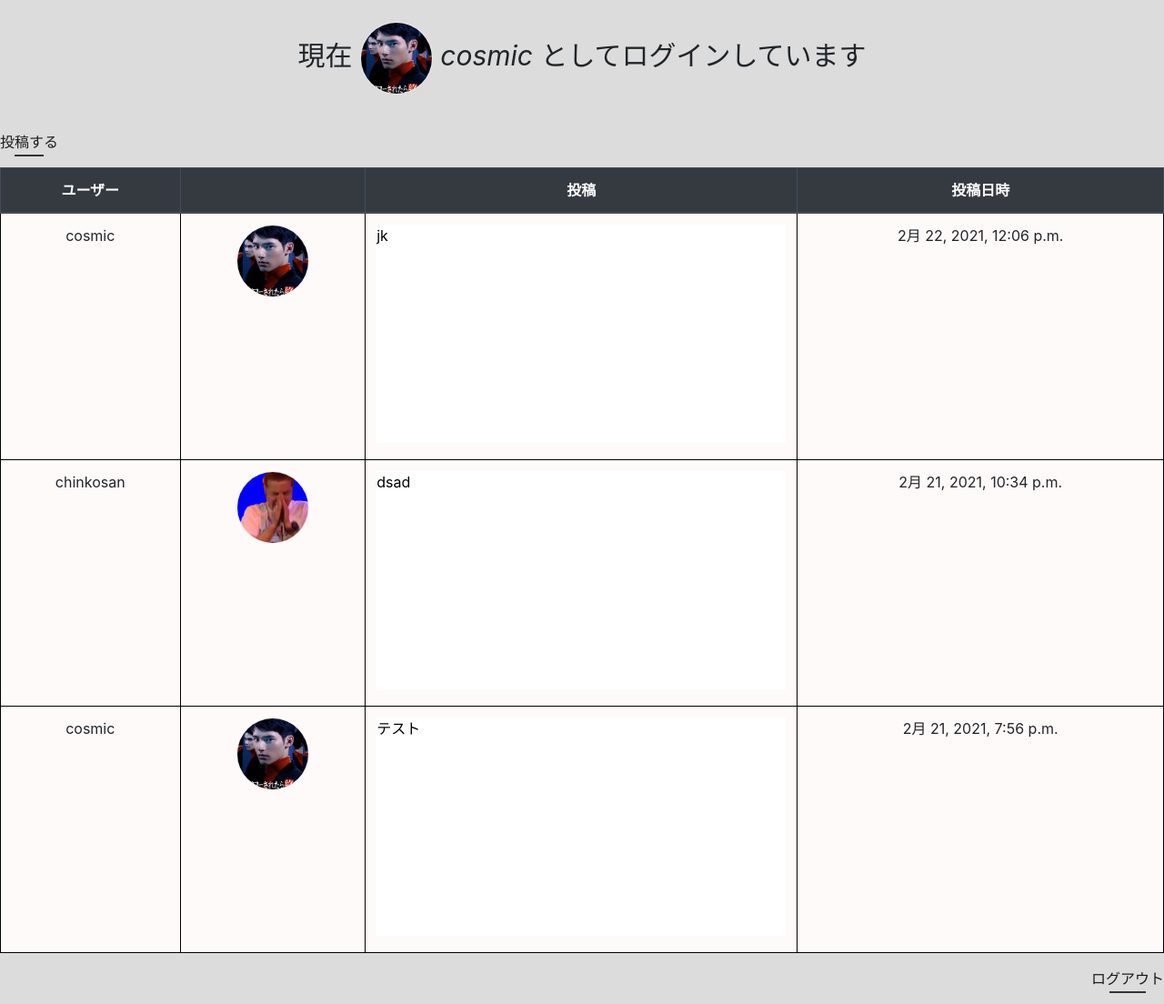
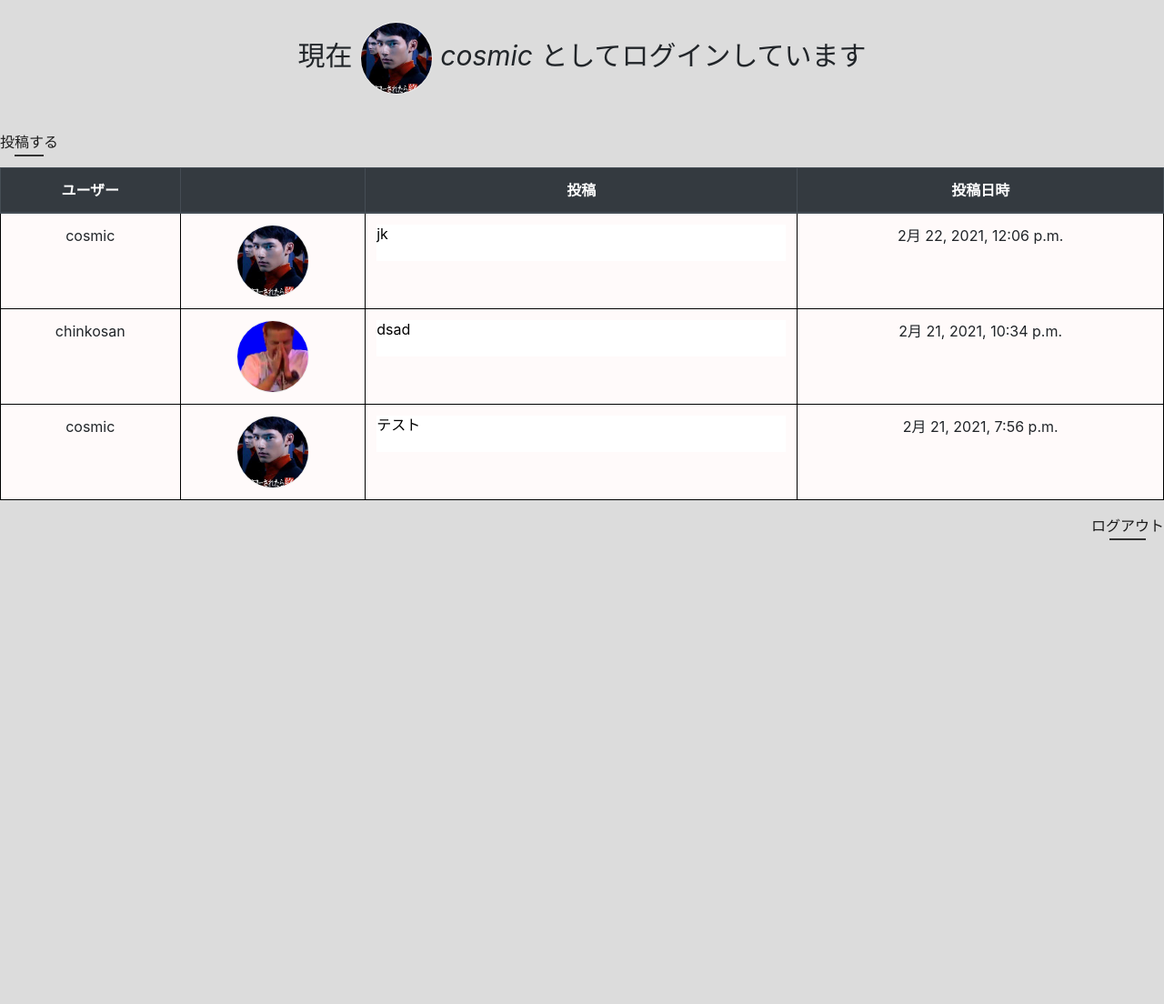
Before and after one commit to t18cs020/mysns, a Django app: page /cosmicsns/list/ in a window 1280 px wide. Shown: the part 75-1179 px from the top of the page at 91% size. After the commit the page ends 669 px from the top, so only its background shows below. Run offline with Django 3.2, Linux system fonts and the light colour scheme; a user stored in the database is signed in; data comes from the database, SQL or seed files in the repository; some libraries are stand-ins or nearby versions.

Commit message:
Update posts_list.html

```diff
--- a/cosmicsns/templates/cosmicsns/posts_list.html
+++ b/cosmicsns/templates/cosmicsns/posts_list.html
@@ -162,8 +162,9 @@
 	textarea{
     	 resize: none;
     	 width:100%;
-    	 height:15em;
- 		 }
+	 padding: 8px;
+ 	 line-height: 20px;
+ 	}
  		 textarea:focus {
 	   		background-color: #ffffe0;
 		  }
@@ -185,6 +186,17 @@
 			<span style="font-style: italic">{{ user.username }}</span> としてログインしています</p>
 <br>
  <p><a href="{% url 'cosmicsns:tweet' %}" class="border_spread_btn">投稿する</a></p>
+<script>
+$(function() {
+  var $textarea = $('#textarea');
+  var lineHeight = parseInt($textarea.css('lineHeight'));
+  $textarea.on('input', function(evt) {
+    var lines = ($(this).val() + '\n').match(/\n/g).length;
+    $(this).height(lineHeight * lines);
+  });
+  console.log($textarea)
+});
+</script>
 <table class="table">
 	<thead class="thead-dark">
 		<tr>
@@ -212,7 +224,7 @@
 			<img src="{% static 'images/mikiko.jpg' %}" class="user-icon">
 			{% endif %}
 			</td>
-			<td><textarea readonly>{{ item.message }}</textarea></td>
+			<td><textarea id="textarea" readonly>{{ item.message }}</textarea></td>
 			<td>{{ item.postedtime }}</td>
 		</tr>
 	{% endfor %}
```
